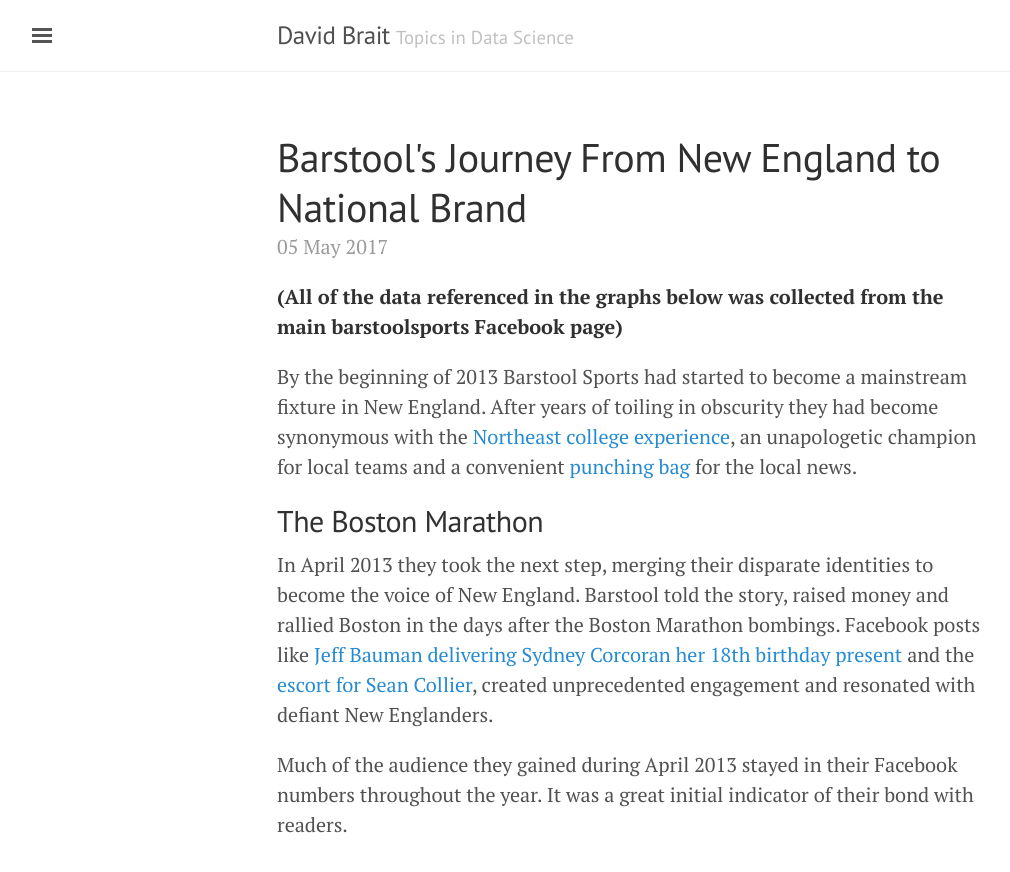
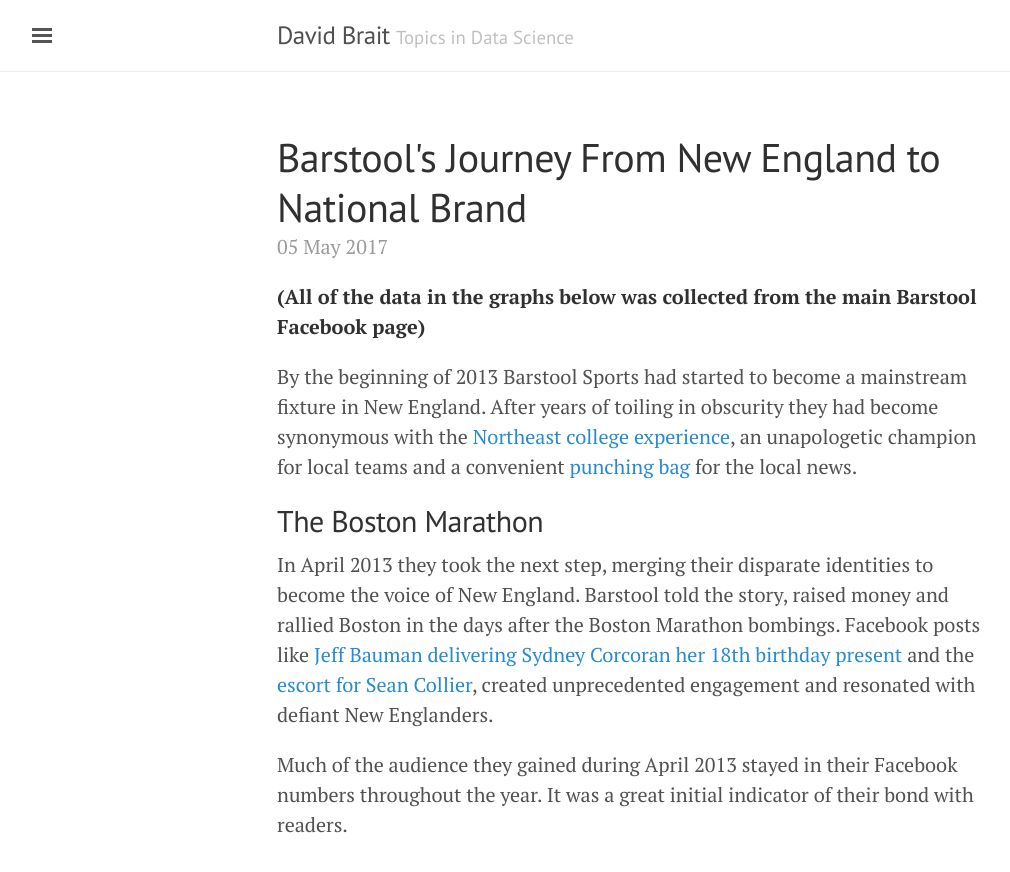
Before and after one commit to dbrait/dbrait-blog, a Jekyll site: the page built from _posts/2017-05-05-Barstool's-Journey-From-New-England-to-National-Brand.md, in a window 1280 px wide and 900 px high. Shown: the top 872 px of the window, without its empty margins (3-1013 px from the left). Built offline with Jekyll 4.4.1, drawn with Linux system fonts in a browser that asks for light colours.

Commit message:
Update 2017-05-05-Barstool's-Journey-From-New-England-to-National-Brand.md

```diff
--- a/_posts/2017-05-05-Barstool's-Journey-From-New-England-to-National-Brand.md
+++ b/_posts/2017-05-05-Barstool's-Journey-From-New-England-to-National-Brand.md
@@ -5,7 +5,7 @@
 date: "Friday, May 5, 2017"
 ---
 
-**(All of the data referenced in the graphs below was collected from the main barstoolsports Facebook page)**
+**(All of the data in the graphs below was collected from the main Barstool Facebook page)**
 
 By the beginning of 2013 Barstool Sports had started to become a mainstream fixture in New England.  After years of toiling in obscurity they had become synonymous with the <a href="http://www.dailymail.co.uk/news/article-2124843/Blackout-parties-Inside-massive-drink-fueled-raves-attract-students-US.html">Northeast college experience</a>, an unapologetic champion for local teams and a convenient <a href="http://boston.cbslocal.com/2011/08/12/barstool-founder-defends-posting-naked-photos-of-tom-bradys-son/"> punching bag</a> for the local news.
 
```
